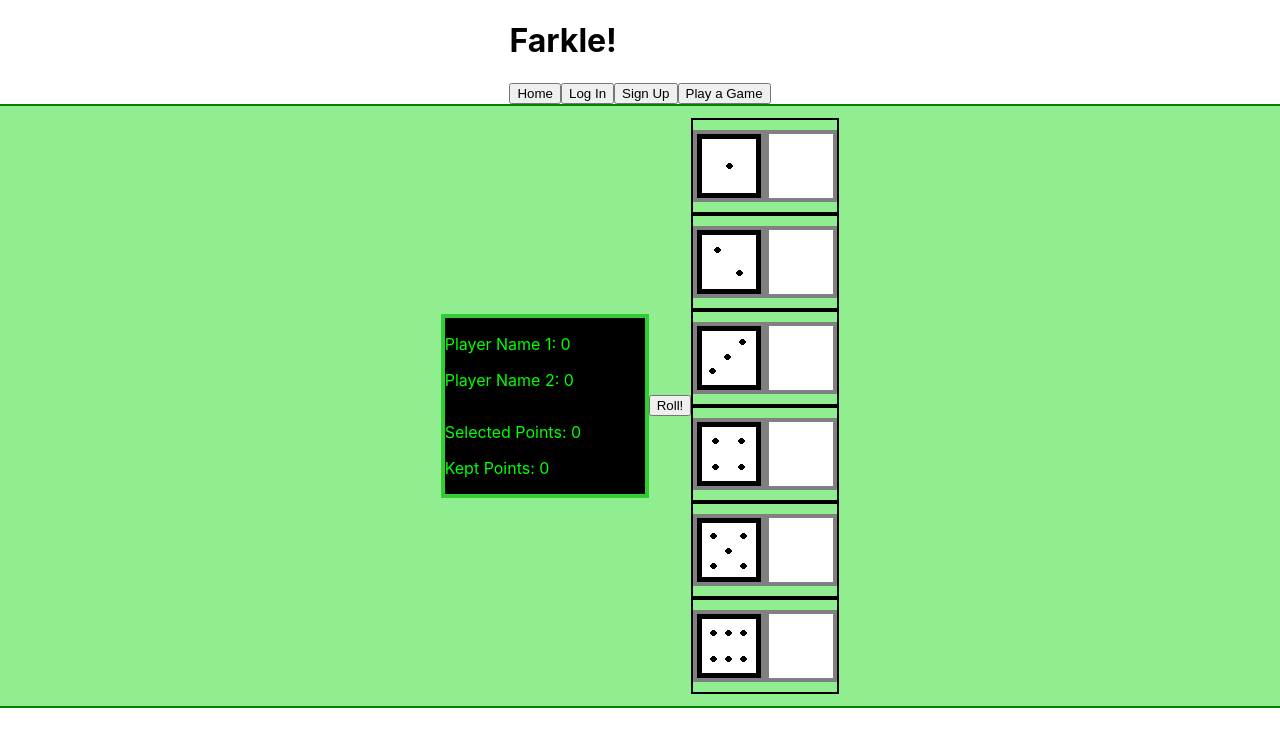
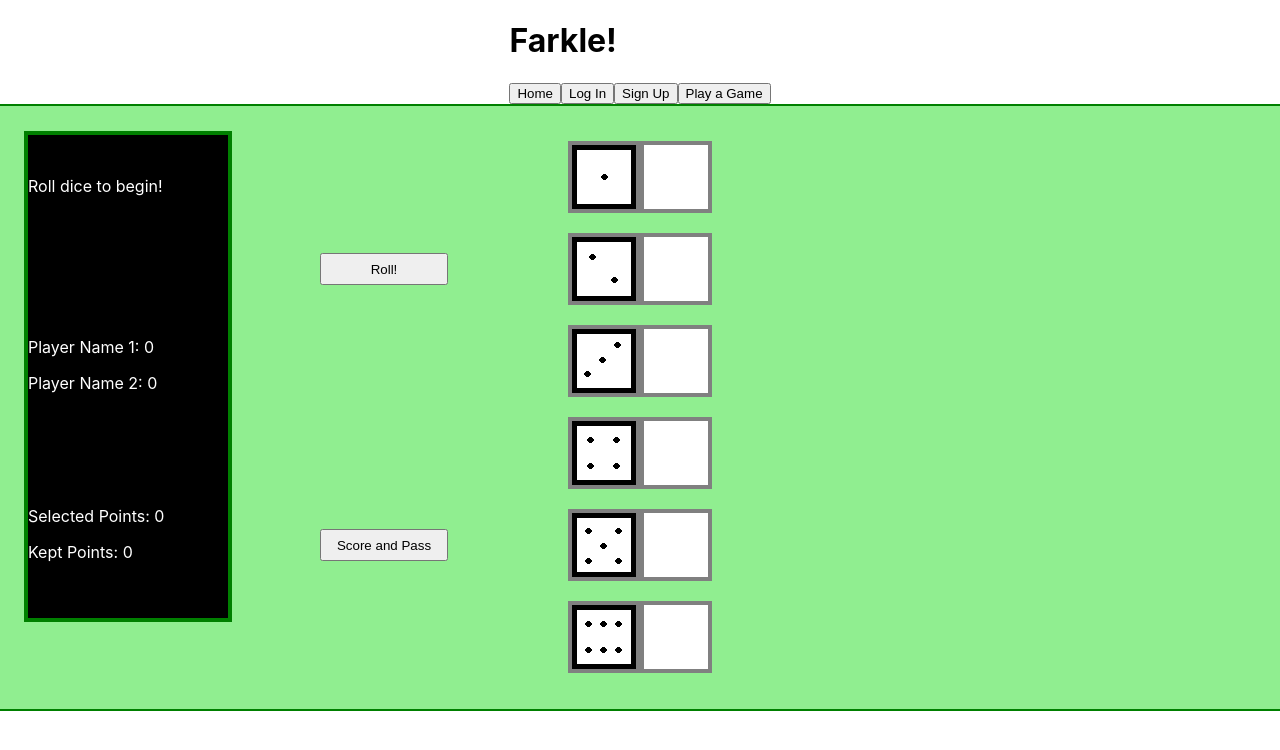
Before and after one commit to carl-larson/capstone-react, a React (Create React App) app: page /farkle in a window 1280 px wide. Shown: the top 750 px of the page. Built offline with nearby package versions, Linux system fonts and the light colour scheme.

Commit message:
major progress towards keeping track of points. Perhaps need a recursive way to loop through all the score possibilities. Need to make sure the scoring is actually removing the piece of string that earns the points.

```diff
--- a/src/components/farkle/Farkle.js
+++ b/src/components/farkle/Farkle.js
@@ -8,7 +8,9 @@ class Farkle extends React.Component {
     constructor (props) {
         super(props);
         this.state = {
+            points: 0,
             playing: false,
+            message: 'Roll dice to begin!',
             dice: [
                 {
                     value: 1,
@@ -43,25 +45,86 @@ class Farkle extends React.Component {
             ]
         };
         this.select = this.select.bind(this);
+        this.sortDice = this.sortDice.bind(this);
+        this.updatePoints = this.updatePoints.bind(this);
+        this.updateScore = this.updateScore.bind(this);
+
+        this.selectedDice = [];
+        // this.points = 0;
+        this.score = 0;
     }
+    sortDice(ind) {
+        if (this.state.dice[ind].selected === true && this.state.dice[ind].kept === false) {
+            this.selectedDice.push(this.state.dice[ind].value);
+        }
+        if (this.state.dice[ind].selected === false && this.state.dice[ind].kept === false) {
+            const removeIndex = this.selectedDice.indexOf(this.state.dice[ind].value);
+            if (removeIndex > -1) {
+                this.selectedDice.splice(removeIndex, 1);
+            }
+        }
+
+        this.selectedDice.sort();
+        console.log("selected dice: ", this.selectedDice)
+    }
+
+    updatePoints() {
+        let dice = this.selectedDice.join('');
+        console.log('original dice string: ', dice)
+        let diceLength = dice.length;
+        let points = 0;
+        let combos = [{values: '1', worth: 100}, {values: '5', worth: 50}];
+        let index = dice.search(combos[0].values);
+
+        for(let i = 0; i < diceLength; i++) {
+            if (index !== -1) {
+                points += combos[0].worth;
+                dice.replace(combos[0].values, '');
+                console.log('new dice string: ', dice)
+            }
+        }
+
+        // search = [1];
+        // index
+
+        console.log('new dice string: ', dice)
+        console.log('search for: ', combos[0].values, index)
+        this.setState({points: points});
+        return;
+    }
+
+    updateScore() {
+        return
+    }
+
+    // componentDidUpdate(prevProps, prevState) {
+    //         console.log("component update");
+    //     // This will keep the points current until they are committed to the score.
+    //         if(this.state !== prevState){this.updatePoints()};
+    //         return;
+    // }
+
     select(ind) {
         if(this.state.playing) {
-            console.log('clicked')
+            console.log('clicked');
             let diceList = [...this.state.dice];
             let selectDie = diceList[ind];
             // console.log (e)
             if (selectDie.kept === false) {
                 selectDie.selected ? selectDie.selected = false : selectDie.selected = true;
                 // diceList = [...diceList, selectDie];
-
+                this.sortDice(ind);
             } else {
                 return;
             }
-            this.setState({dice: diceList})
+            this.setState({dice: diceList});
+            this.updatePoints();
         } else {return}
     }
+
     rollDice = () => {
         this.setState({playing: true})
+
         let newRoll = 0;
         let diceArray = [...this.state.dice];
         console.log(diceArray);
@@ -73,7 +136,9 @@ class Farkle extends React.Component {
                 diceArray[i].kept = true;
             }
         }
-        this.setState({dice: diceArray});
+        this.setState({dice: diceArray, message: 'Select dice to keep or score and pass.'});
+        this.selectedDice = [];
+        this.points = 0;
 
         //METHOD 2
         // const newDice = this.state.dice.map(die => {
@@ -101,13 +166,18 @@ class Farkle extends React.Component {
         //     return this.setState({value: newRoll});
         // })
     }
-
+    scorePass = () => {
+        return
+    }
     render() {
         let die = this.state.dice;
         return (
             <div className='board'>
-                <ScoreBoard />
-                <button onClick={this.rollDice}>Roll!</button>
+                <ScoreBoard message={this.state.message} points={this.state.points} score={this.score}/>
+                <div  className='diceButtons'>
+                    <button onClick={this.rollDice}>Roll!</button>
+                    <button onClick={this.scorePass}>Score and Pass</button>
+                </div>
                 <div className='diceBoard'>
                     <div onClick={() => this.select(0)}><Row className='row1' value={die[0].value} selected={die[0].selected} kept={die[0].kept}></Row></div>
                     <div onClick={() => this.select(1)}><Row className='row2' value={die[1].value} selected={die[1].selected} kept={die[1].kept}></Row></div>
--- a/src/components/farkle/Row.js
+++ b/src/components/farkle/Row.js
@@ -14,7 +14,7 @@ class Row extends React.Component {
         let value = this.props.value;
         let selected = this.props.selected;
         let kept = this.props.kept;
-        console.log(value, selected, kept)
+        // console.log(value, selected, kept)
         let xRolledPosition = 0;
         let xKeptPosition = -64;
         let yPosition = -((value - 1) * 64);
--- a/src/components/farkle/ScoreBoard.js
+++ b/src/components/farkle/ScoreBoard.js
@@ -7,9 +7,9 @@ class ScoreBoard extends React.Component {
             player1: 'Player Name 1',
             player2: 'Player Name 2',
             score1: 0,
-            score2: 0,
-            selectedPoints: 0,
-            keptPoints: 0
+            score2: 0
+            // selectedPoints: this.props.points,
+            // keptPoints: this.props.score
         }
     }
 
@@ -17,13 +17,14 @@ class ScoreBoard extends React.Component {
         return (
             <div className='App'>
                 <div className='scoreBoard'>
+                    <span className='messageBox'>{this.props.message}</span>
                     <span className='scoreBox'>
                         <p>{this.state.player1}: {this.state.score1}</p>
                         <p>{this.state.player2}: {this.state.score2}</p>
                     </span>
                     <span className='currentPoints'>
-                        <p>Selected Points: {this.state.selectedPoints}</p>
-                        <p>Kept Points: {this.state.keptPoints}</p>
+                        <p>Selected Points: {this.props.points}</p>
+                        <p>Kept Points: {this.props.score}</p>
                     </span>
                 </div>
             </div>
--- a/src/components/farkle/farkleStyle.css
+++ b/src/components/farkle/farkleStyle.css
@@ -1,22 +1,37 @@
 .board {
-    display: flex;
-    flex-direction: row;
-    justify-content: center;
-    align-items: center;
-    height: 600px;
+    display: grid;
+    grid-template-columns: 20% 20% 20% 20% 20%;
+    /* justify-content: center; */
+    /* align-items: center; */
+    height: 100%;
     width: 100%;
     border: 2px solid green;
     background-color: lightgreen;
+}
+
+.diceButtons {
+    padding: 10%;
+    display: flex;
+    flex-direction: column;
+    justify-content: space-around;
+    align-items: center;
+}
+
+.diceButtons button{
+    width: 128px;
+    height: 32px;
 }
 
 .diceBoard {
     display: flex;
     flex-direction: column;
     align-items: center;
+    margin-top: 10%;
+    margin-bottom: 10%;
 }
 
 .row {
-    border: 2px solid black;
+    /* border: 2px solid black; */
     padding: 10px 0px 10px 0px;
     display: flex;
     flex-direction: row;
@@ -43,9 +58,16 @@
     display: flex;
     flex-direction: column;
     justify-content: space-around;
+    margin-top: 10%;
+    margin-bottom: 10%;
     height: 80%;
     width: 200px;
-    color: lime;
-    border: 4px solid limegreen;
+    color: white;
+    border: 4px solid green;
     background-color: black;
 }
+
+.messageBox {
+    height: 64px;
+    /* color: white; */
+}
```
